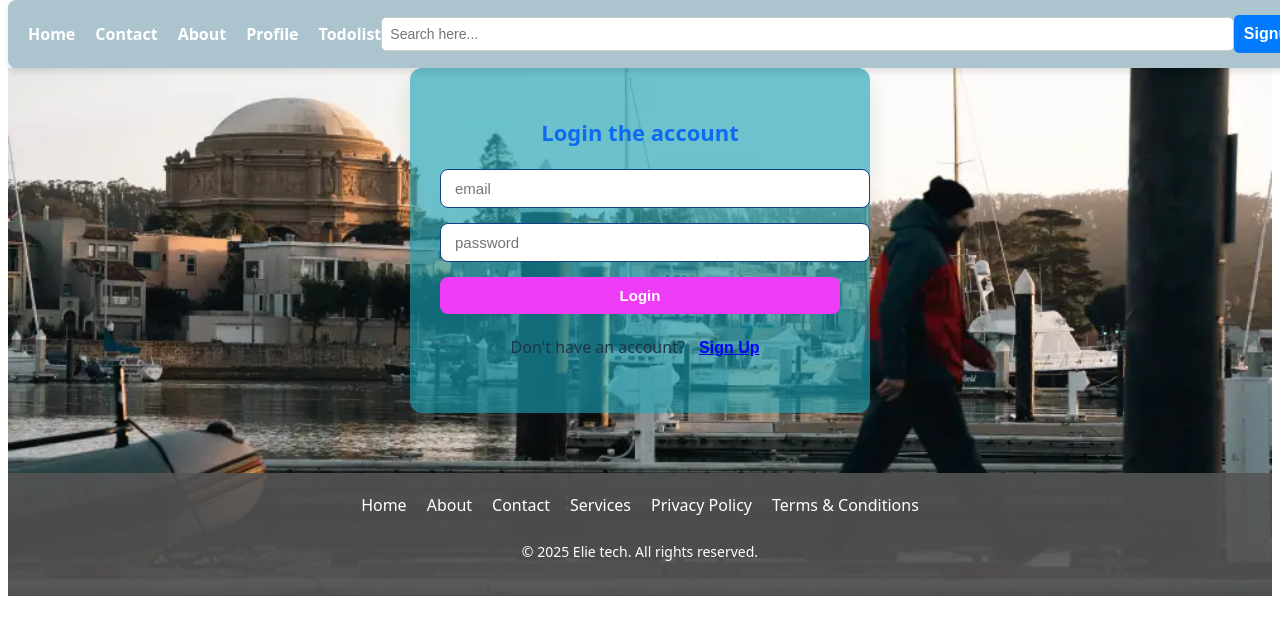
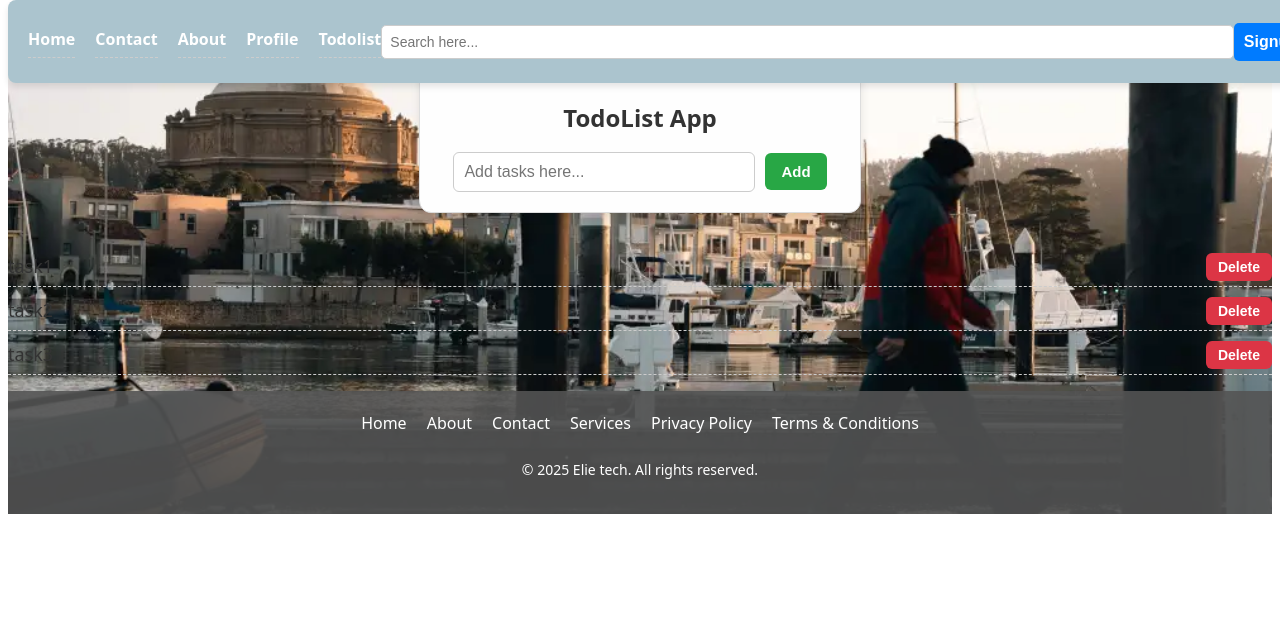
Before and after one commit to Elie-Dev250/My-first-react, a React (Vite) app: page /todolist in a window 1280 px wide. Shown: the top 634 px of the page. Built offline with nearby package versions, Linux system fonts and the light colour scheme.

Commit message:
todolist

```diff
--- a/src/Pages/Todolist.jsx
+++ b/src/Pages/Todolist.jsx
@@ -1,116 +1,62 @@
-import React, { useState } from 'react';
+import React, { useState, useEffect } from 'react';
 
 const Todolist = () => {
+  const [tasks, settask] = useState(() => {
 
-  const [islogin,setislogin]=useState(true)
+    const savedTasks = localStorage.getItem("tasks");
+    return savedTasks ? JSON.parse(savedTasks) : ["task1", "task2", "task3"];
+  });
 
-  const [formdata,setformdata]=useState({
-    username:'',
-    phone:'',
-    location:'',
-    email:'',
-    password:''
-  })
+  const [newtask, setnewtask] = useState("");
 
-  const handleChange=(event)=>{
-    setformdata({...formdata,[event.target.name]:event.target.value});
+
+  useEffect(() => {
+    localStorage.setItem("tasks", JSON.stringify(tasks));
+  }, [tasks]);
+
+  function handleChange(event) {
+    setnewtask(event.target.value);
   }
 
-    const handleSubmit=(event)=>{
-event.preventDefault();
+  function addtask() {
+    if (newtask.trim() !== "") {
+      settask((prevTasks) => [...prevTasks, newtask]);
+      setnewtask("");
+    }
   }
 
-
-    if(islogin){
-      console.log("user is logged in with ",formdata)
-    } else{
-      console.log("user is in signup with ",formdata)
+  function removetask(index) {
+    const updatedtask = tasks.filter((_, i) => i !== index);
+    settask(updatedtask);
   }
 
-
-
-
-  return(
+  return (
     <>
-
-<div className='data'>
-
-  <h2>{islogin? 'Login the account':"Signup the account"}</h2>
-
-  <form onSubmit={handleSubmit}>
-
-
-    {!islogin && (
-      <div>
+      <div className='tasks'>
+        <h1>TodoList App</h1>
         <input
-      type='text'
-      name='username'
-      value={formdata.username}
-      placeholder='username'
-      onChange={handleChange}
-      required/>
-      <input type="text"
-      name='phone'
-      placeholder='+250-XX-XXX-XXXX'
-      value={formdata.phone}
+          type="text"
+          placeholder='Add tasks here...'
+          value={newtask}
           onChange={handleChange}
         />
-
-      <input type="text"
-      name='location'
-      placeholder='locatio'
-      value={formdata.location}
-      onChange={handleChange}
-      required
-       />
+        <button className='add-button' onClick={addtask}>
+          Add
+        </button>
       </div>
 
-
-
-
-    )}
-
-    <input type="email"
-    name='email'
-    value={formdata.email}
-    placeholder='email'
-    required
-    onChange={handleChange}
-
-     />
-
-     <input type="password"
-     name='password'
-     value={formdata.password}
-     placeholder='password'
-     onChange={handleChange}
-     required />
-
-
-
-<button type='submit'>{islogin? "Login":"Signup"}</button>
-  </form>
-
-  <p style={{ marginTop: '15px' }}>
-        {islogin ? "Don't have an account?" : 'Already have an account?'}{' '}
-        <button
-          onClick={() => setislogin(!islogin)}
-          style={{
-            background: 'none',
-            color: 'blue',
-            border: 'none',
-            cursor: 'pointer',
-            textDecoration: 'underline'
-          }}
-        >
-          {islogin ? 'Sign Up' : 'Login'}
+      <ol>
+        {tasks.map((task, index) => (
+          <li key={index}>
+            <span className='task2'>{task}</span>
+            <button className='delete' onClick={() => removetask(index)}>
+              Delete
             </button>
-      </p>
-</div>
-
+          </li>
+        ))}
+      </ol>
     </>
-  )
-
+  );
 };
 
 export default Todolist;
--- a/src/index.css
+++ b/src/index.css
@@ -641,3 +641,87 @@ button:hover {
 
   margin-top: 1.8cm;
 }
+
+
+
+
+
+.tasks {
+  max-width: 400px;
+  margin: 40px auto;
+  padding: 20px;
+  background-color: #fefefe;
+  border: 1px solid #ddd;
+  border-radius: 12px;
+  box-shadow: 0 4px 10px rgba(0, 0, 0, 0.1);
+  text-align: center;
+}
+
+.tasks h1 {
+  font-size: 24px;
+  margin-bottom: 20px;
+  color: #333;
+}
+
+.tasks input[type="text"] {
+  width: 70%;
+  padding: 10px;
+  border: 1px solid #ccc;
+  border-radius: 6px;
+  font-size: 16px;
+  outline: none;
+  margin-right: 10px;
+}
+
+.add-button {
+  padding: 10px 16px;
+  background-color: #28a745;
+  border: none;
+  color: white;
+  font-size: 15px;
+  border-radius: 6px;
+  cursor: pointer;
+  transition: background-color 0.2s ease-in-out;
+}
+
+.add-button:hover {
+  background-color: #218838;
+}
+
+ol {
+  list-style: decimal inside;
+  padding: 0;
+  margin-top: 30px;
+}
+
+li {
+  margin: 10px 0;
+  font-size: 18px;
+  display: flex;
+  justify-content: space-between;
+  align-items: center;
+  border-bottom: 1px dashed #ccc;
+  padding-bottom: 5px;
+}
+
+.task2 {
+  flex-grow: 1;
+  text-align: left;
+  color: #333;
+}
+
+.delete {
+  margin-left: 10px;
+  padding: 6px 12px;
+  background-color: #dc3545;
+  border: none;
+  color: white;
+  font-size: 14px;
+  border-radius: 6px;
+  cursor: pointer;
+  transition: background-color 0.2s ease-in-out;
+}
+
+.delete:hover {
+  background-color: #c82333;
+}
```
Lines whose indentation alone changed are shown as unchanged.
